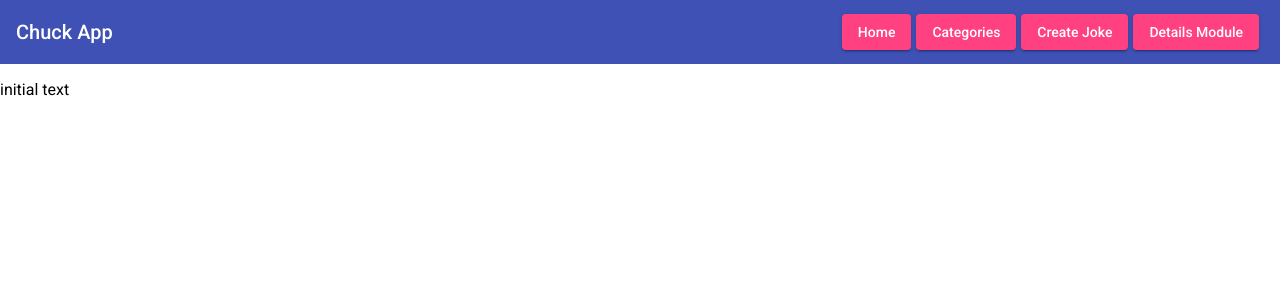
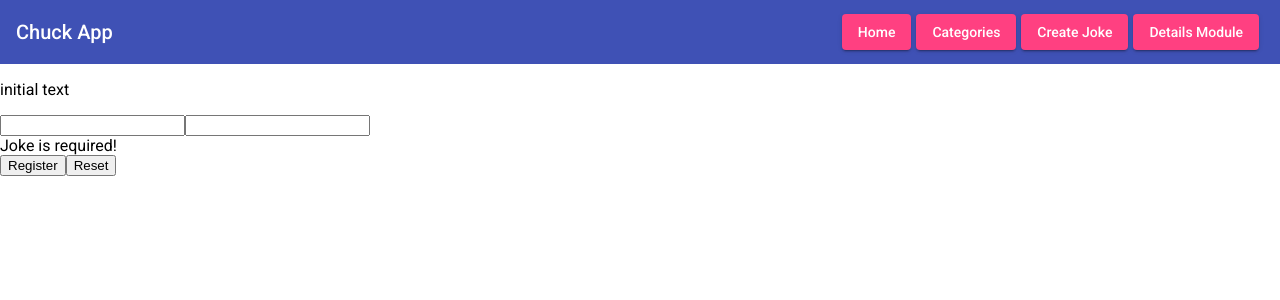
Before and after one commit to alexandruminzatanu/angular-intermediate-03-10-2022, an Angular app in the folder chuck-app/: page /create in a window 1280 px wide. Shown: the top 300 px of the page. Built offline with nearby package versions, Linux system fonts and the light colour scheme.

Commit message:
added reactive forms

```diff
--- a/chuck-app/src/app/joke-create/joke-create.component.html
+++ b/chuck-app/src/app/joke-create/joke-create.component.html
@@ -3,9 +3,22 @@
 
 <!-- <input [ngModel]="joke" (ngModelChange)="jokeChange($event)" /> -->
 
+<form [formGroup]="newReactiveJokeForm" (ngSubmit)="onReactiveSubmit()">
+    <input formControlName="author">
+    <div *ngIf="!newReactiveJokeForm.controls['author'].valid && newReactiveJokeForm.controls['author'].touched">Author is required!</div>
+    <div *ngIf="newReactiveJokeForm.controls['author'].errors && newReactiveJokeForm.controls['author'].errors['invalidValue']">
+        {{ newReactiveJokeForm.controls['author'].errors['invalidValue'].correctValue }}
+    </div>
 
+    <input formControlName="joke">
+    <div *ngIf="newReactiveJokeForm.controls['joke'].errors && newReactiveJokeForm.controls['joke'].errors['required']">Joke is required!</div>
+    <div *ngIf="newReactiveJokeForm.controls['joke'].errors && newReactiveJokeForm.controls['joke'].errors['minlength']">
+      Joke be at least 4 characters long.
+    </div>
 
-
+    <button type="submit">Register</button>
+    <button type="button" (click)="newReactiveJokeForm.reset()">Reset</button>
+</form>
 
 
 <!--
--- a/chuck-app/src/app/joke-create/joke-create.component.ts
+++ b/chuck-app/src/app/joke-create/joke-create.component.ts
@@ -1,4 +1,6 @@
 import { Component, OnInit } from '@angular/core';
+import { AbstractControl, FormControl, FormGroup, ValidationErrors, ValidatorFn, Validators } from '@angular/forms';
+import { debounceTime } from 'rxjs';
 
 @Component({
   selector: 'app-joke-create',
@@ -10,9 +12,18 @@ export class JokeCreateComponent implements OnInit {
   joke: string = 'initial text';
   author: string = '';
 
+  newReactiveJokeForm = new FormGroup({
+    'joke': new FormControl('', [Validators.required, Validators.minLength(4)]),
+    'author': new FormControl('', [Validators.required, this.customValidator()])
+  });
+
   constructor() { }
 
   ngOnInit(): void {
+    // this.newReactiveJokeForm.controls.author.valueChanges.pipe(debounceTime(2000)).subscribe(value => console.log(value));
+    // this.newReactiveJokeForm.controls.joke.statusChanges.subscribe(value => console.log(value));
+    // this.newReactiveJokeForm.controls.joke.addValidators([]);
+    // this.newReactiveJokeForm.controls.joke.updateValueAndValidity();
   }
 
   jokeChange(value:string) {
@@ -22,4 +33,15 @@ export class JokeCreateComponent implements OnInit {
   onSubmit(newJokeForm: any) {
     console.log(newJokeForm);
   }
+
+  onReactiveSubmit() {
+    console.log(this.newReactiveJokeForm);
+  }
+
+  customValidator() : ValidatorFn {
+    return (control: AbstractControl): null | ValidationErrors => {
+      const isInvalid:boolean= control.value === 'bruce';
+      return isInvalid ? { 'invalidValue' : { currentValue: control.value, correctValue: 'shouldnt be BRUCE' } } : null;
+    }
+  }
 }
```
